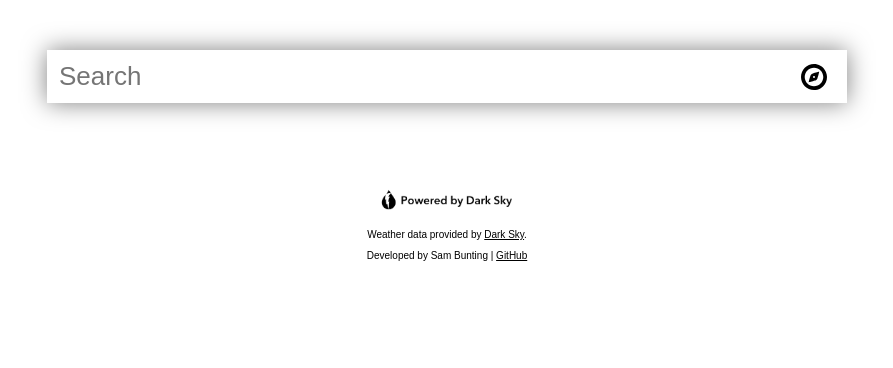
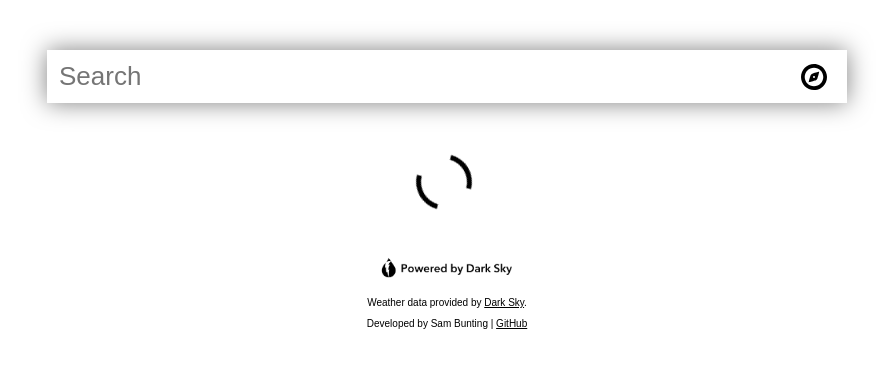
Before and after one commit to sambunting/WeatherApp, a React (Create React App) app in the folder frontend/: page / in a window 1280 px wide. Shown: the top 368 px of the page, without its empty margins (193-1086 px from the left). Built offline with nearby package versions, Linux system fonts and the light colour scheme; no server answers.

Commit message:
Added loading screen

```diff
--- a/frontend/src/App.css
+++ b/frontend/src/App.css
@@ -9,6 +9,50 @@
     margin-bottom: 50px;
 }
 
+#loading-screen {
+    background-color: #ffffff;
+    width: 100%;
+    display: block;
+    z-index: 1000;
+    text-align: center;
+}
+
+.lds-dual-ring {
+    display: inline-block;
+    width: 64px;
+    height: 64px;
+}
+
+.lds-dual-ring:after {
+    content: " ";
+    display: block;
+    width: 46px;
+    height: 46px;
+    margin: 1px;
+    border-radius: 50%;
+    border: 5px solid #000;
+    border-color: #000 transparent #000 transparent;
+    animation: lds-dual-ring 1.2s linear infinite;
+}
+
+@keyframes lds-dual-ring {
+    0% {
+        transform: rotate(0deg);
+    }
+    100% {
+        transform: rotate(360deg);
+    }
+}
+
+
+@media screen and (max-width: 445px) {
+    #loading-screen {
+        height: calc(100% - 85px);
+        position: fixed;
+        bottom: 0px;
+    }
+}
+
 @media screen and (max-width: 800px) {
     .search-container {
         margin-top: 0px;
--- a/frontend/src/App.js
+++ b/frontend/src/App.js
@@ -97,6 +97,9 @@ class App extends React.Component {
   }
 
   async getWeatherByGeolocation() {
+    this.setState({
+      loaded: false
+    }, async () => {
       const geoData = await this.getGeolocation();
       const locationData = await this.getLocation(`${geoData.coords.latitude}, ${geoData.coords.longitude}`);
       const weatherData = await this.getWeather(geoData.coords.latitude, geoData.coords.longitude)
@@ -106,9 +109,13 @@ class App extends React.Component {
         weatherData: weatherData,
         locationData: locationData
       })
+    });
   }
 
   async getWeatherByString(string) {
+    this.setState({
+      loaded: false,
+    }, async () => {
       const locationData = await this.getLocation(string);
       const weatherData = await this.getWeather(locationData.results[0].geometry.location.lat, locationData.results[0].geometry.location.lng)
 
@@ -116,6 +123,7 @@ class App extends React.Component {
         loaded: true,
         weatherData: weatherData,
         locationData: locationData
+      })
     })
   }
 
@@ -148,8 +156,6 @@ class App extends React.Component {
     if (this.state.weatherData) {
       this.state.weatherData.hourly.data.map((hour) => {
         if (todayTemprature.length < 16) {
-          console.log(hour.time)
-
           todayTemprature.push({
             x: hour.time,
             y: Math.round(hour.temperature)
@@ -166,7 +172,7 @@ class App extends React.Component {
           <Search onGeolocationRequest={() => this.getWeatherByGeolocation()} onSearch={(string) => this.getWeatherByString(string)}/>
         </div>
 
-        {this.state.loaded &&
+        {this.state.loaded ? (
           <>
           <Title data={{
             place: locationString,
@@ -181,7 +187,11 @@ class App extends React.Component {
 
           <DailyForcast data={this.state.weatherData.daily.data}></DailyForcast>
           </>
-        }
+        ) : (
+          <div id="loading-screen">
+            <div className="lds-dual-ring"></div>
+          </div>
+        )}
 
         <Footer></Footer>
       </div>
```
Lines whose indentation alone changed are shown as unchanged.
